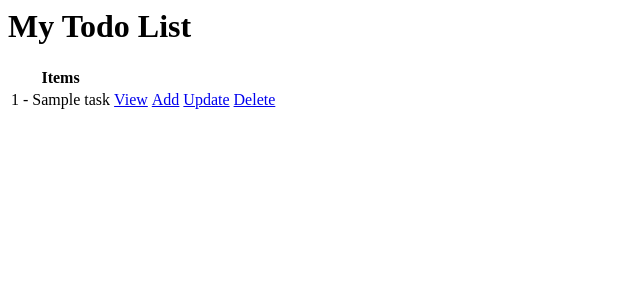
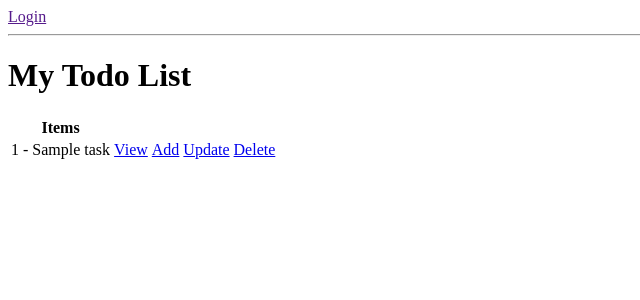
Before and after one commit to makkec/todolist, a Django app: page / in a window 1280 px wide. Shown: the top 300 px of the page, without its empty margins (0-640 px from the left). Run offline with Django 5.2, Linux system fonts and the light colour scheme; tables that the repository leaves empty hold one stand-in row (values such as "Sample post").

Commit message:
adding login

```diff
--- /dev/null
+++ b/todo/templates/todo/login.html
@@ -0,0 +1,6 @@
+<h1>Login</h1>
+<form action="" method="post">
+    {% csrf_token %}
+    {{ form.as_p }}
+    <input type="submit" value="Login Now">
+</form>
--- a/todo/templates/todo/task_list.html
+++ b/todo/templates/todo/task_list.html
@@ -1,3 +1,12 @@
+{% if request.user.is_authenticated %}
+    <p>{{ request.user }}</p>
+    <a href="">Logout</a>
+{% else %}
+    <a href="">Login</a>
+{% endif %}
+<hr>
+</hr>
+
 <h1>My Todo List</h1>
 
 <table>
--- a/todo/urls.py
+++ b/todo/urls.py
@@ -1,9 +1,10 @@
 from django.urls import path
-from .views import TaskList, TaskDetail, TaskCreate, TaskUpdate, TaskDelete
+from .views import TaskList, TaskDetail, TaskCreate, TaskUpdate, TaskDelete, CustomLoginView
 
 urlpatterns = [
     path('', TaskList.as_view(), name="task"),
     path('task-create/', TaskCreate.as_view(), name="task-create"),
+    path('login/', CustomLoginView.as_view(), name="login"),
     path('task/<int:pk>/', TaskDetail.as_view(), name="tasks-detail"),
     path('task-update/<int:pk>/', TaskUpdate.as_view(), name="tasks-update"),
     path('task-delete/<int:pk>/', TaskDelete.as_view(), name="tasks-delete"),
--- a/todo/views.py
+++ b/todo/views.py
@@ -4,6 +4,7 @@ from django.views.generic.list import ListView
 from .models import Task
 from django.views.generic.detail import DetailView
 from django.views.generic.edit import CreateView, UpdateView, DeleteView
+from django.contrib.auth.views import LoginView
 
 from django.urls import reverse_lazy
 
@@ -30,3 +31,11 @@ class TaskDelete(DeleteView):
     model = Task
     context_object_name = 'task'
     success_url = reverse_lazy('task')
+
+class CustomLoginView(LoginView):
+    template_name = 'todo/login.html'
+    fields = "__all__"
+    redirect_authenticated_user = False
+
+    def get_success_url(self):
+        return reverse_lazy('task')
```
